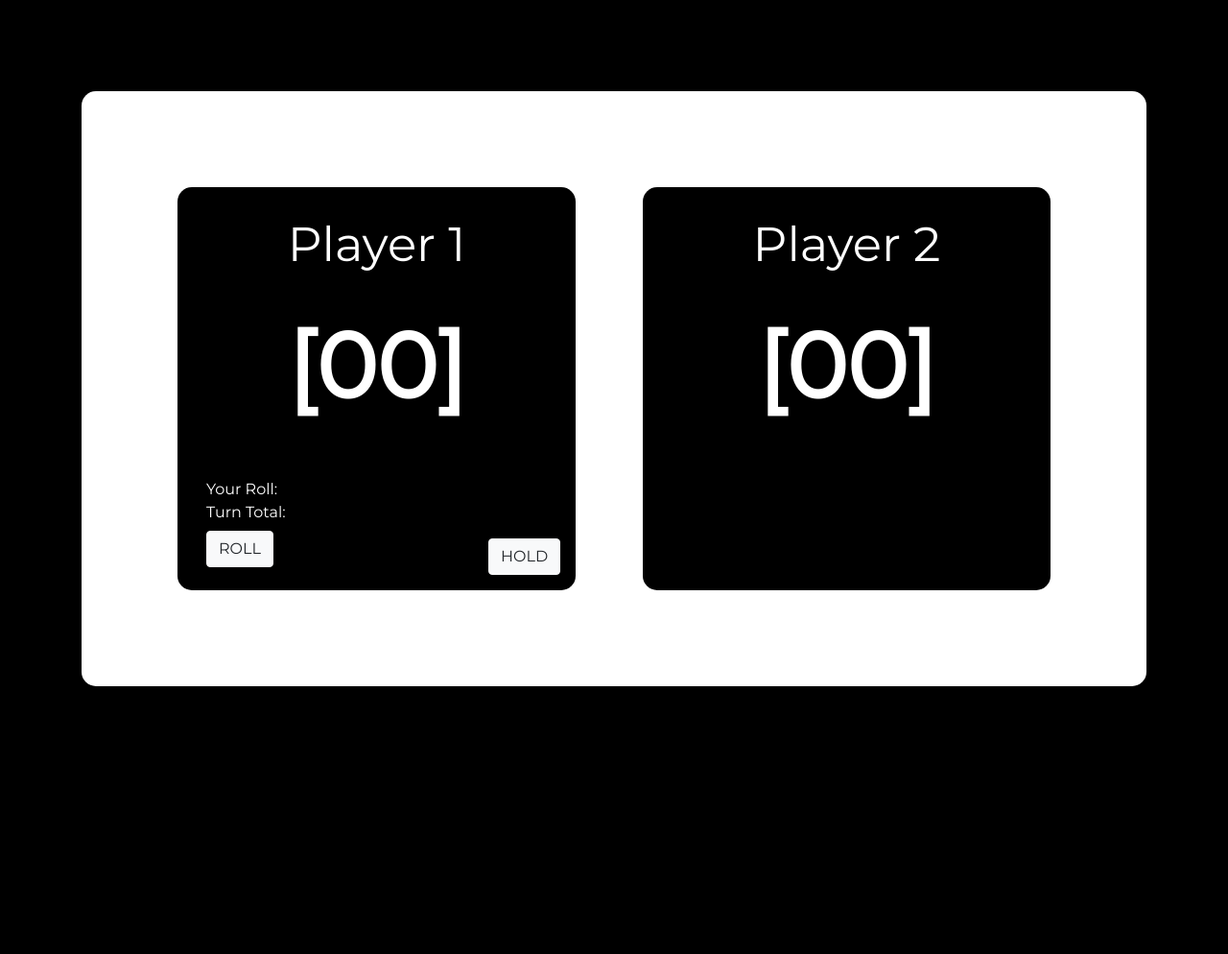
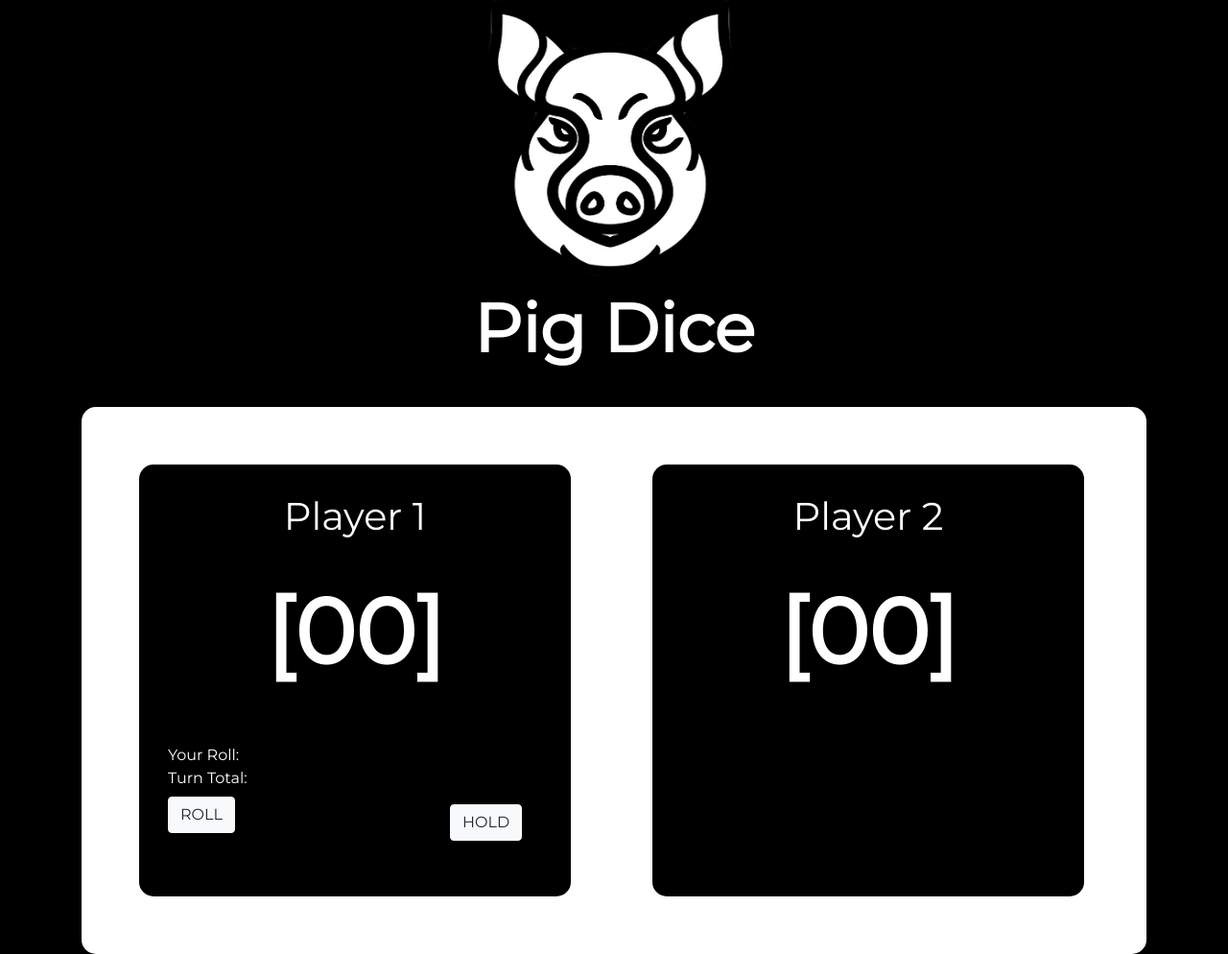
Before and after one commit to amcgladd/pig-dice, a plain HTML site: page index.html in a window 1280 px wide. Shown: the whole page at 96% size. Before the commit the page ends 800 px from the top, so only its background shows below. Drawn offline with nearby package versions, Linux system fonts and the light colour scheme.

Commit message:
add pig visual, heading, and balance to div margins

```diff
--- a/css/styles.css
+++ b/css/styles.css
@@ -13,8 +13,9 @@
 
 h3 {
   font-family: 'Montserrat', sans-serif;
-  font-size: 50px;
+  font-size: 40px;
   text-align: center;
+
 }
 
 #message {
@@ -52,9 +53,9 @@ h3 {
 .foreground {
   background-color: white;
   color: black;
-  padding: 100px;
+  padding: 60px;
   border-radius: 15px;
-  margin-top: 95px;
+  margin-top: 40px;
 }
 
 .player-data {
@@ -72,19 +73,34 @@ img {
   height: 300px
 }
 
+#pig {
+  display: block;
+  margin-left: auto;
+  margin-right: auto;
+  width: 30%;
+}
+.heading {
+  color: white;
+  text-align: center;
+  font-size: 70px;
+  font-weight: bolder;
+}
+
 .black-box {
   background-color: black;
   color: white;
   padding: 30px;
   border-radius: 15px;
-  min-height: 420px;
+  /* min-height: 420px; */
+  width: 450px;
+  height: 450px;
 }
 
 #right {
-  margin-left: 15px;
+  margin-left: 25px;
 }
 #left {
-  margin-right: 25px;
+  margin-right: 100px;
 }
 
 #message-box {
--- a/index.html
+++ b/index.html
@@ -15,6 +15,8 @@
 </head>
 <body>
   <div class="container">
+    <img src="img/pig.png" id="pig">
+    <h1 class="heading">Pig Dice</h1>
     <div class="foreground">
     <div class="row" id="player-row">
       <div class="col-md-6">
@@ -72,7 +74,6 @@
       <span id="dice-image"></span>
     </div>
   </div>
-
     <div class="jumbotron jumbotron-fluid">
       <h1><span class="winner"></span></h1>
     </div>
```
Also changed, not shown: img/pig.png (added).
